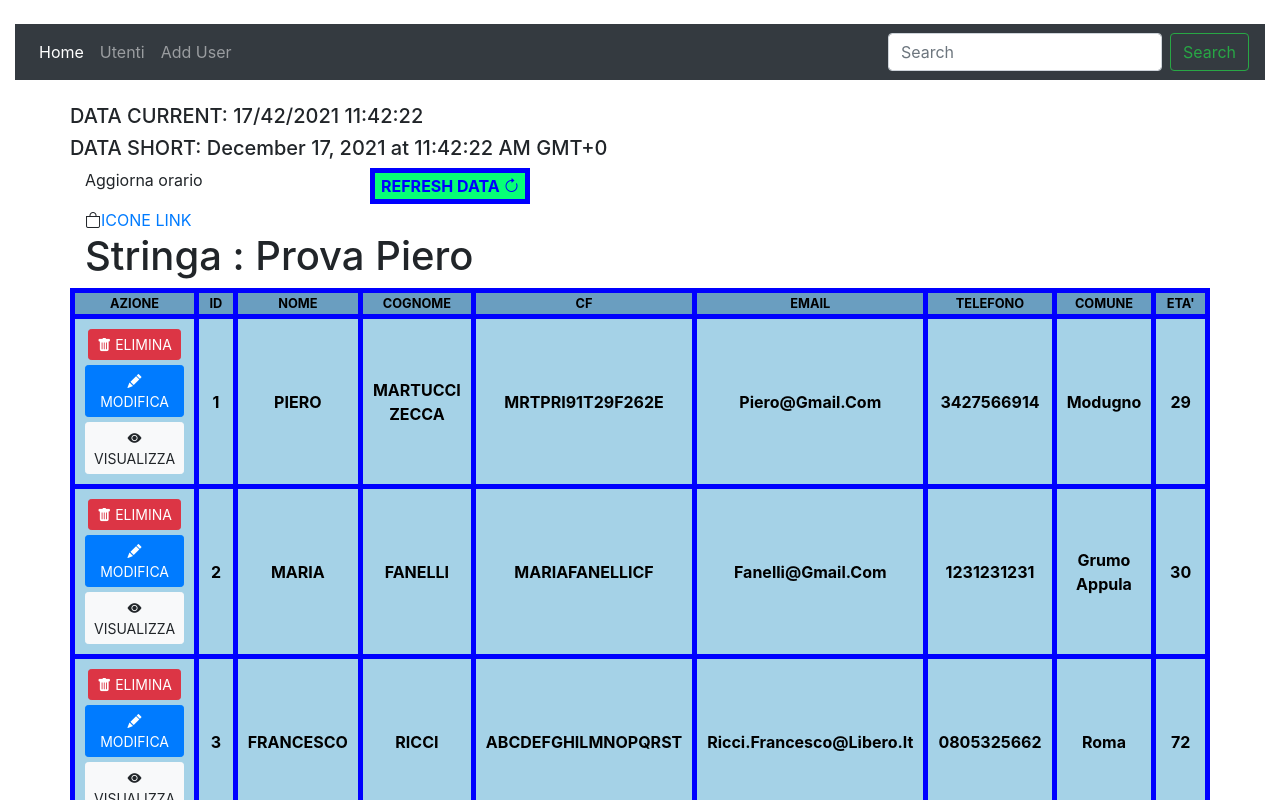
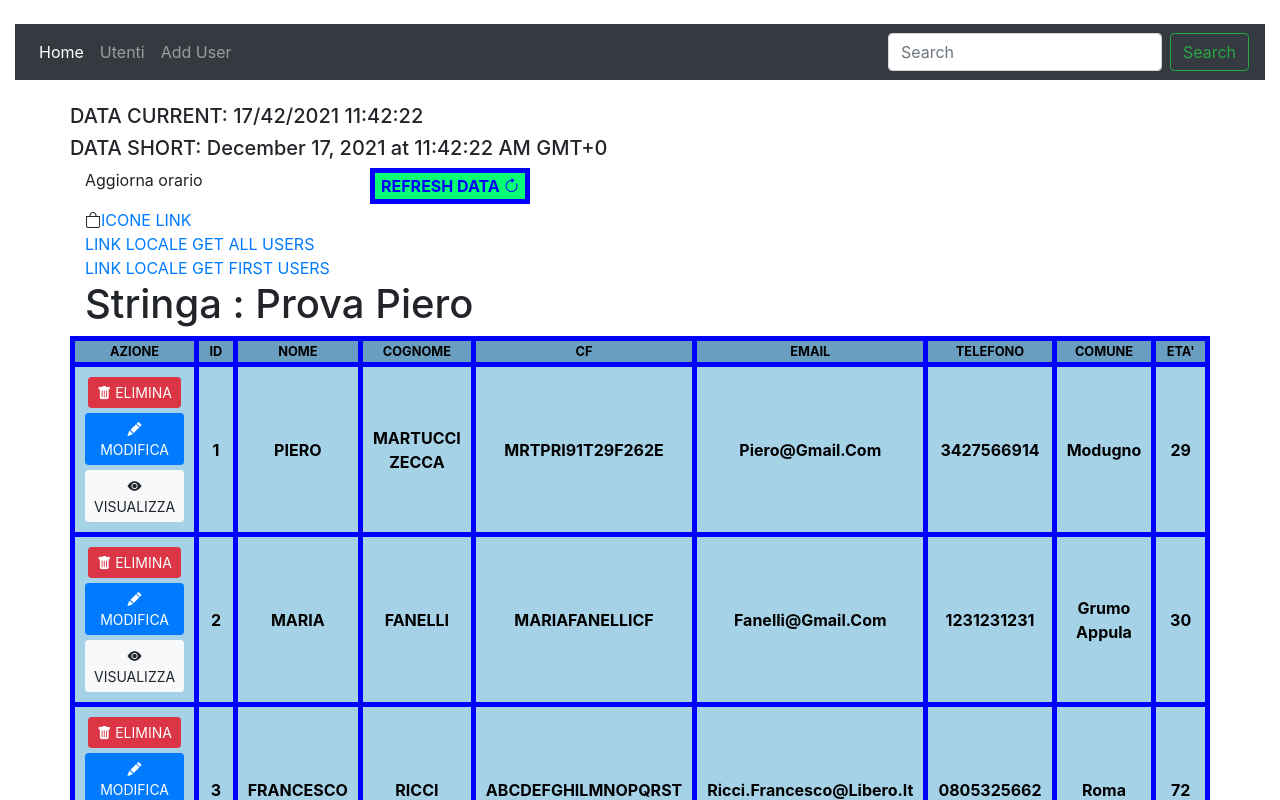
Before and after one commit to pieromz/angular-ivy-khm2eu, an Angular app: page /users in a window 1280 px wide. Shown: the top 800 px of the page. Built offline with nearby package versions, Linux system fonts and the light colour scheme.

Commit message:
1 file modified

```diff
--- a/src/app/component/users/users.component.html
+++ b/src/app/component/users/users.component.html
@@ -16,7 +16,17 @@
 </div>
 
 <i class="bi bi-bag"></i>
-<a href="https://icons.getbootstrap.com/">ICONE LINK</a>
+<a href="https://icons.getbootstrap.com/" target="blank">ICONE LINK</a>
+
+<br />
+<a href="http://127.0.0.1:8000/users" target="blank"
+  >LINK LOCALE GET ALL USERS</a
+>
+
+<br />
+<a href="http://127.0.0.1:8000/users/1" target="blank"
+  >LINK LOCALE GET FIRST USERS</a
+>
 
 <div class="row">
   <div class="col-12">
```
